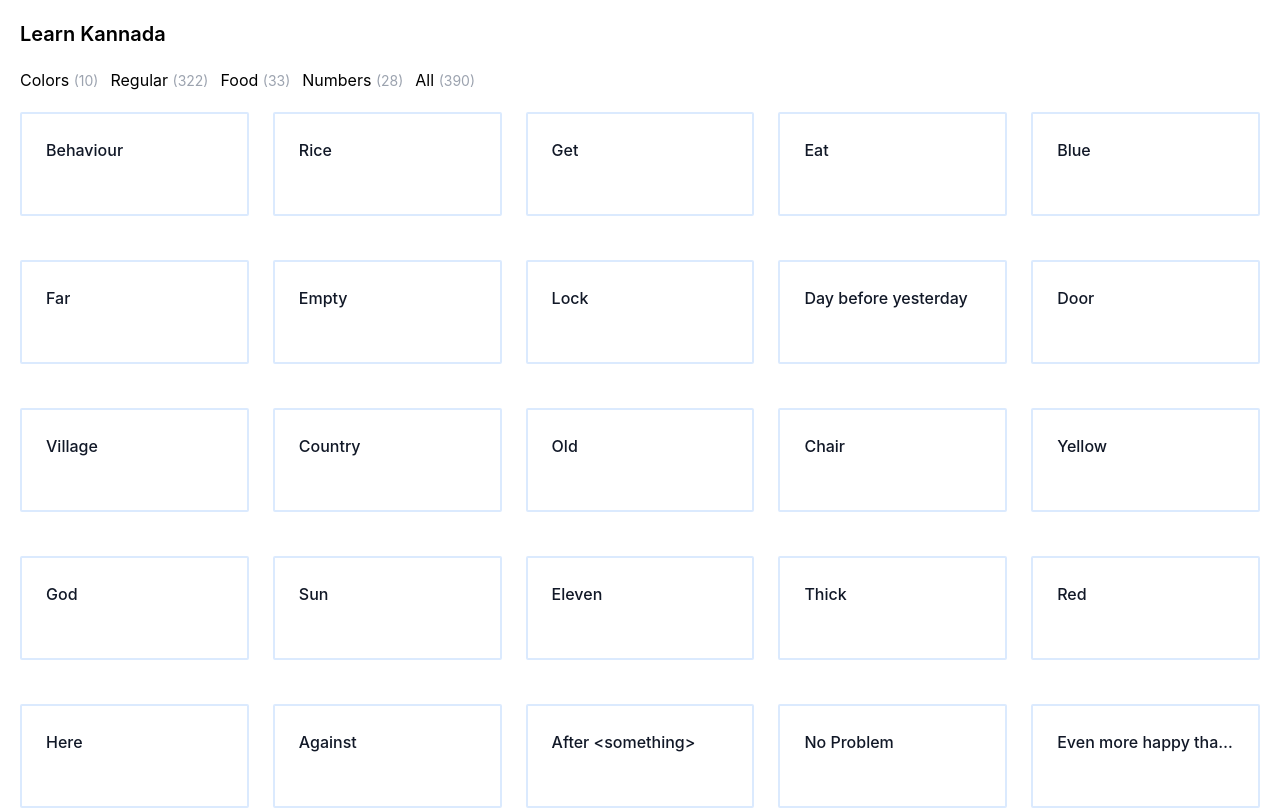
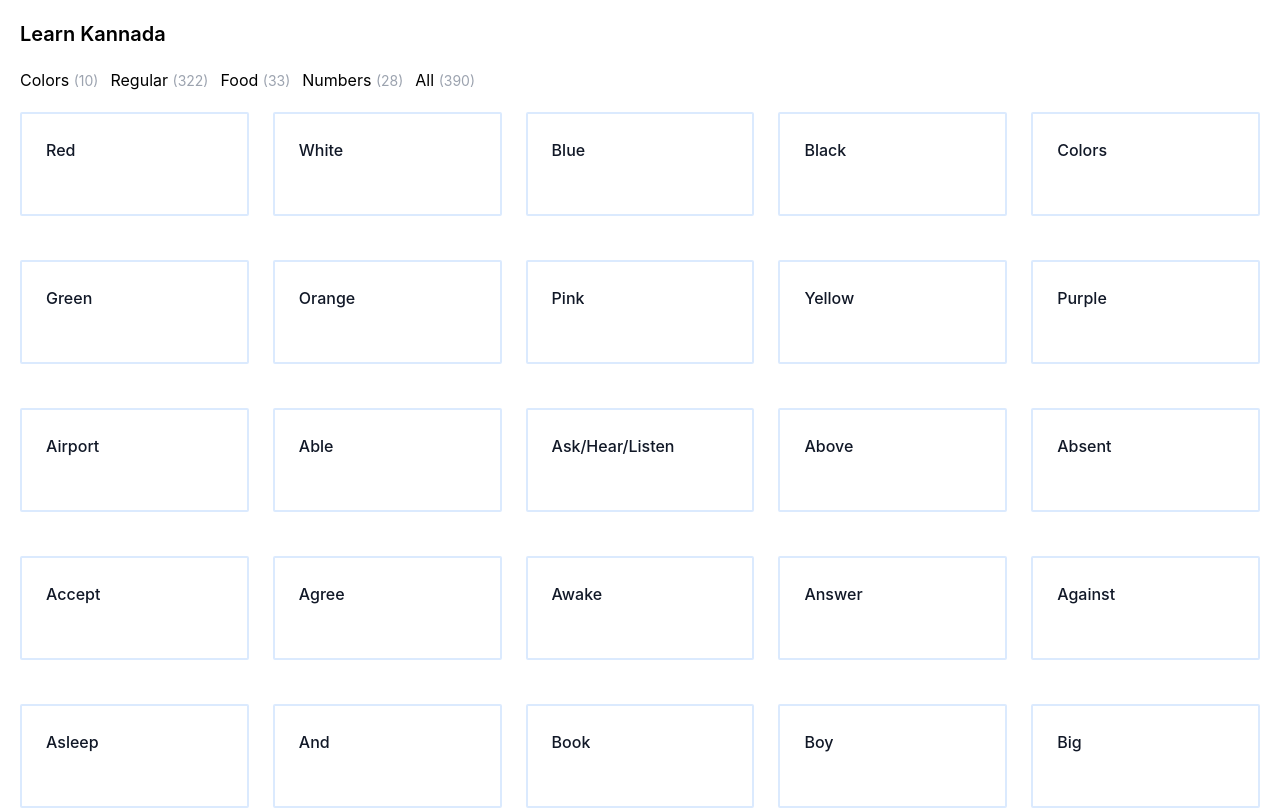
Before and after one commit to rushi/language-flashcards, a Next.js app: page /all in a window 1280 px wide. Shown: the top 810 px of the page. Built offline with nearby package versions, Linux system fonts and the light colour scheme.

Commit message:
Fix DOM nesting and dont shuffle due to error

```diff
--- a/pages/[category].js
+++ b/pages/[category].js
@@ -5,9 +5,8 @@ import Card from '../components/Card';
 
 const Grid = ({ category }) => {
     const list = words[category];
-    const cards = _.shuffle(_.keys(list)).map((source) => (
-        <Card key={source} source={source} destination={list[source]} />
-    ));
+    let cards = _.keys(list).map((source) => <Card key={source} source={source} destination={list[source]} />);
+    // cards = _.shuffle(cards); // Causes a console error 'Text content did not match. Server: "<foo>" Client: "<bar>"'
     return (
         <Page title={`${_.capitalize(category)} words`}>
             <div className="grid grid-cols-1 gap-6 sm:grid-cols-2 lg:grid-cols-5">{cards}</div>
--- a/pages/index.js
+++ b/pages/index.js
@@ -3,13 +3,13 @@ import Page from '../components/Page';
 const Index = () => {
     return (
         <Page title="Learn Kannada">
-            <p>
+            <div>
                 How it works:
                 <ol className="ml-5 list-disc">
                     <li>Select a category</li>
                     <li>Tap on a card to reveal it's translation</li>
                 </ol>
-            </p>
+            </div>
             <p className="py-5 text-gray-500">
                 More learning methods and little bit of design coming
             </p>
```
